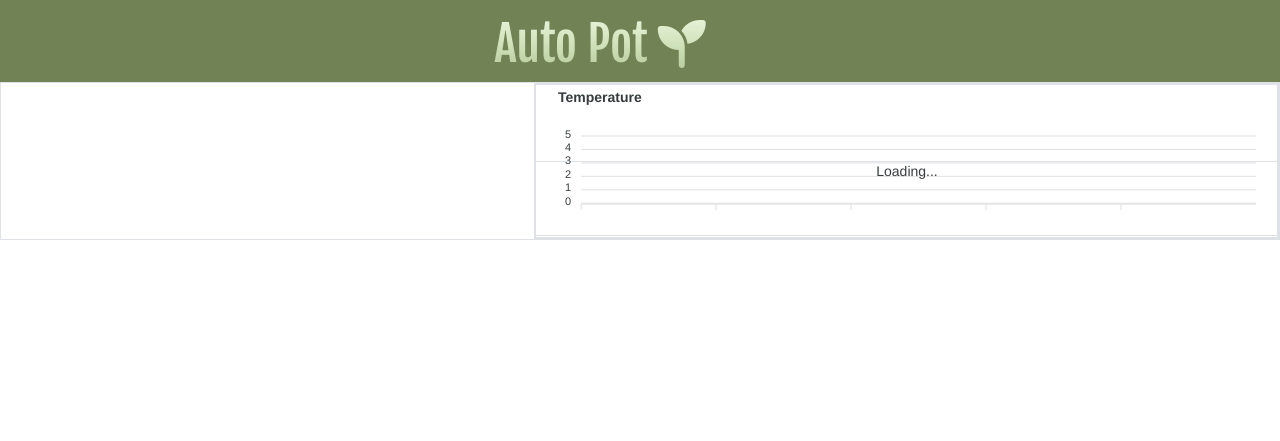
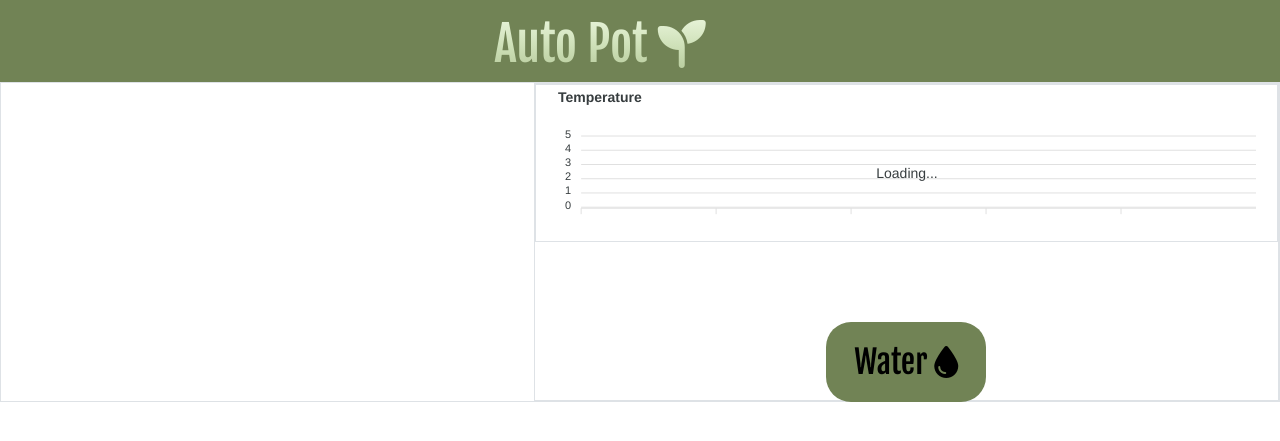
Before and after one commit to Ced-A21/AutoPot, a PHP site: page / in a window 1280 px wide. Shown: the top 441 px of the page. Run offline with PHP 8.4, Linux system fonts and the light colour scheme; data that the repository does not hold is empty; some libraries are stand-ins or nearby versions; some web fonts are replaced.

Commit message:
added water button and adjusted box sizes

```diff
--- a/autopotstyles.css
+++ b/autopotstyles.css
@@ -57,6 +57,7 @@
 #tempCol, #humCol, #smCol, #leCol  {
     margin: 20px;
     color:black;
+    border-radius:25px;
 
 }
 
@@ -76,3 +77,30 @@
 #leCol {
     background: #97A07C;
 }
+
+.waterBTN{
+    display:flex;
+    justify-content:center;
+    align-items:center;
+    padding-top: 10vh;
+}
+
+.waterButton {
+    width: 20vh;
+    height: 10vh;
+    border: none;
+    border-radius: 25px;
+    background-color: #718355;
+    color: black;
+    font-family: "Fjalla One";
+    font-size: 2rem;
+    transition: all 0.8s ease-out;
+}
+
+.waterButton:hover {
+    color: #E9F5DB;
+    text-decoration: underline;
+    cursor: pointer;
+    width: 25vh;
+    transform: scale(1.2);
+}
--- a/getData_ajax.php
+++ b/getData_ajax.php
@@ -22,26 +22,26 @@
             while($row=mysqli_fetch_array($check)) {
                 echo "
                 <div class='card-columns' id='dataCol' style='display: flex; justify-content: center; flex-direction: column; padding-left:50vh; padding-bottom:25vh'>
-                    <div class='card' style='max-width: 10rem;' id='tempCol'>
-                        <div class='card-body'>
+                    <div class='card' style='max-width: 12rem;' id='tempCol'>
+                        <div class='card-body' id='card1'>
                         <p class='card-title' align='left'>Temperature<p>
                         <p class='card-text statstext'>" . $row['temp'] . "°C</p>";
                     echo "</div>
                     </div>
-                    <div class='card ' style='max-width: 10rem;' id='humCol'>
-                        <div class='card-body'>
+                    <div class='card ' style='max-width: 12rem;' id='humCol'>
+                        <div class='card-body' id='card2'>
                         <p class='card-title' align='left'>Humidity<p>
                         <p class='card-text statstext'>" . $row['humidity'] . "%</p>";
                     echo "</div>
                     </div>
-                    <div class='card ' style='max-width: 10rem;' id='smCol'>
-                        <div class='card-body'>
+                    <div class='card ' style='max-width: 12rem;' id='smCol'>
+                        <div class='card-body' id='card3'>
                         <p class='card-title' align='left'>Soil Moisture<p>
                         <p class='card-text statstext'>" . $row['soil_mois'] . "%</p>";
                     echo "</div>
                     </div>
-                    <div class='card ' style='max-width: 10rem;' id='leCol'>
-                            <div class='card-body'>
+                    <div class='card ' style='max-width: 12rem;' id='leCol'>
+                            <div class='card-body' id='card4'>
                             <p class='card-title' align='left'>Light Exposure<p>
                             <p class='card-text statstext'>" . $row['light_exp'] . "IU</p>";
                     echo "</div>
--- a/index.php
+++ b/index.php
@@ -99,11 +99,16 @@
                             </script>
                         </div>
                     </div>
-                    <div class='row h-50'>
+                    <div class="waterBTN">
+                        <button class="waterButton">
+                            Water <i class="fa-solid fa-droplet"></i>
+                        </button>
+                    </div>
+                    <!--<div class='row h-50'>
                         <div class='col border'>
                             <div id='hi'></div>
                         </div>
-                    </div>
+                    </div>-->
                 </div>
             </div>
         </div>
```
